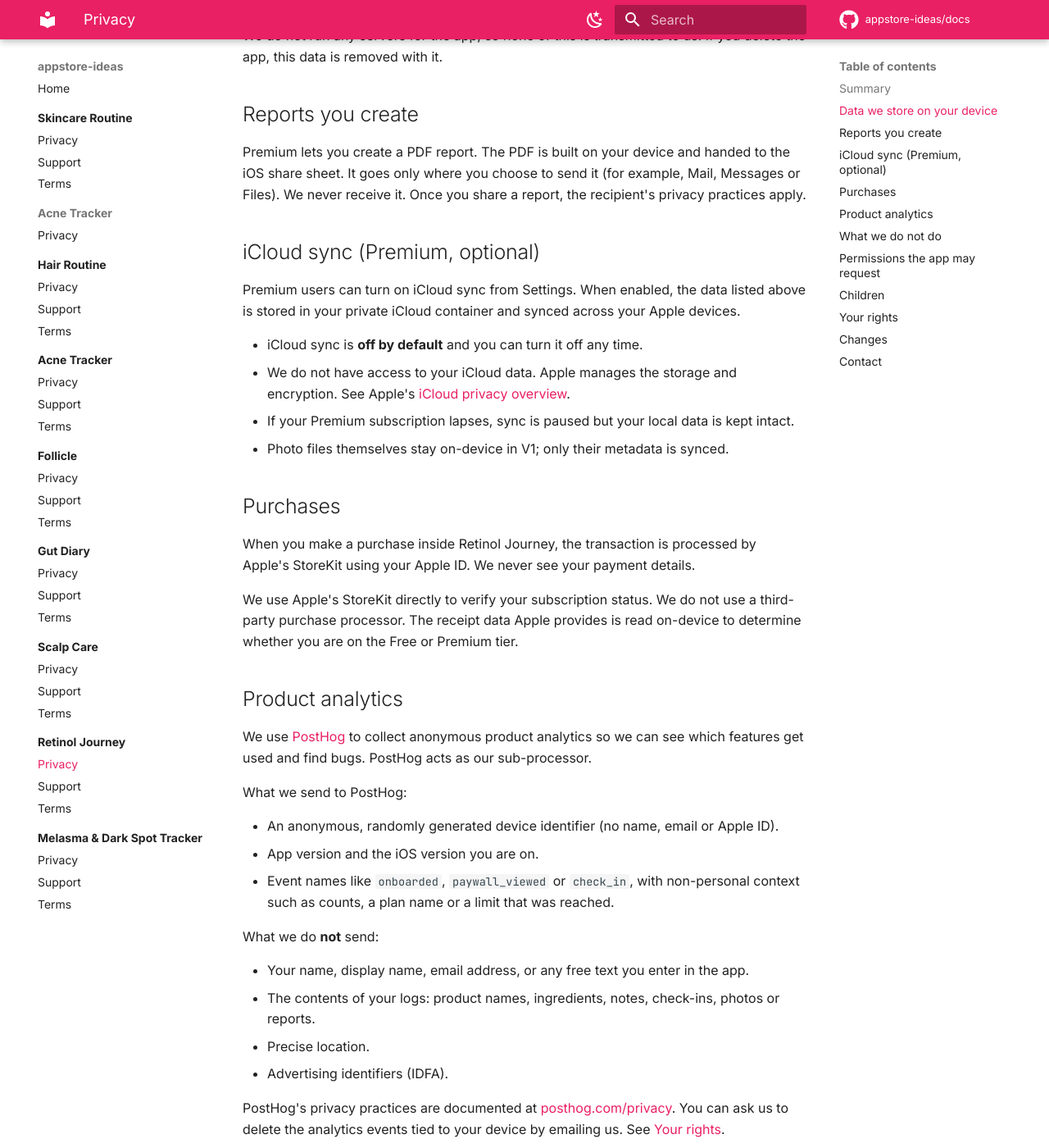
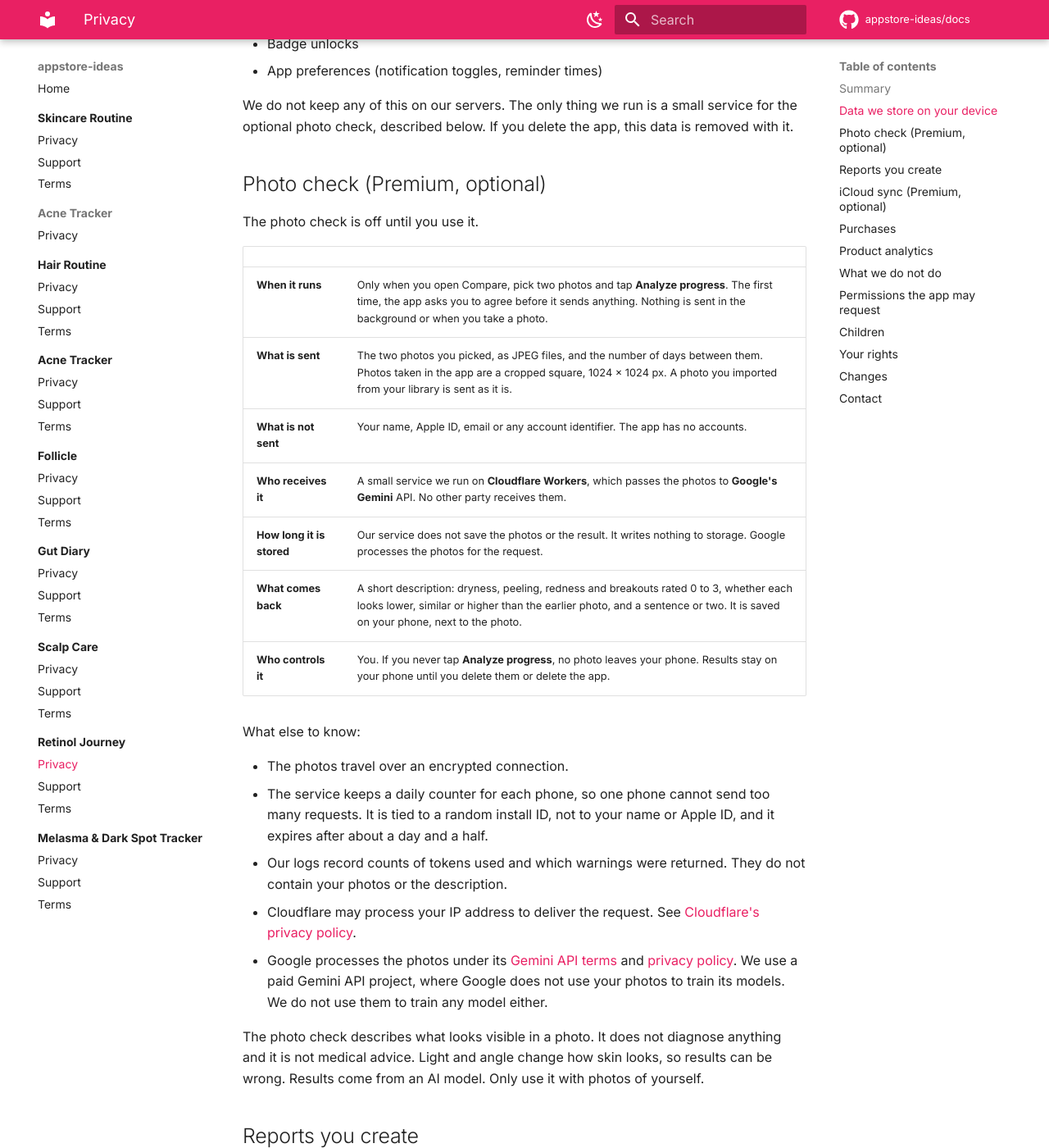
Before and after one commit to appstore-ideas/docs, an MkDocs documentation site: the page built from docs/apps/retinol-journey/privacy.md, in a window 1280 px wide and 1400 px high, scrolled down 1071 px. Shown: the whole window at 82% size. Built offline with MkDocs 1.6.1 and Material for MkDocs 9.7.7, drawn with Linux system fonts in a browser that asks for light colours; comment, search, counter and statistics services are not loaded; some of the changed text lies outside the part shown.

Commit message:
docs: describe the Retinol Journey AI photo check in privacy, terms and support

```diff
--- a/docs/apps/retinol-journey/privacy.md
+++ b/docs/apps/retinol-journey/privacy.md
@@ -1,14 +1,15 @@
 # Privacy Policy
 
-*Effective date: 2026-10-13*
+*Effective date: 2026-10-17*
 
 ## Summary
 
-Retinol Journey is built to keep your data on your device. Your products, routines, check-ins, logs, badges and progress photos never leave your phone. The third parties we use are limited to:
+Retinol Journey is built to keep your data on your device. Your products, routines, check-ins, logs and badges never leave your phone. Your progress photos stay on your phone too, with one exception: the optional Premium photo check, which only runs when you tap it (see [Photo check](#photo-check-premium-optional)). The third parties we use are limited to:
 
 - **Apple**: App Store distribution and StoreKit purchase processing.
 - **Apple iCloud** *(optional, Premium only)*: if you turn on iCloud sync, your data is stored in your private iCloud container. We never see it.
 - **PostHog**: anonymous product analytics so we can understand how features are used and improve the app.
+- **Cloudflare** and **Google (Gemini)**: only for the optional photo check. They process the two photos you choose, when you tap Analyze progress.
 
 We do not require any sign-in, do not link data to your name or Apple ID, and do not sell or share data for advertising.
 
@@ -27,7 +28,31 @@ The following information is created and stored only on your iPhone, in the app'
 - Badge unlocks
 - App preferences (notification toggles, reminder times)
 
-We do not run any servers for the app, so none of this is transmitted to us. If you delete the app, this data is removed with it.
+We do not keep any of this on our servers. The only thing we run is a small service for the optional photo check, described below. If you delete the app, this data is removed with it.
+
+## Photo check (Premium, optional)
+
+The photo check is off until you use it.
+
+| | |
+|---|---|
+| **When it runs** | Only when you open Compare, pick two photos and tap **Analyze progress**. The first time, the app asks you to agree before it sends anything. Nothing is sent in the background or when you take a photo. |
+| **What is sent** | The two photos you picked, as JPEG files, and the number of days between them. Photos taken in the app are a cropped square, 1024 × 1024 px. A photo you imported from your library is sent as it is. |
+| **What is not sent** | Your name, Apple ID, email or any account identifier. The app has no accounts. |
+| **Who receives it** | A small service we run on **Cloudflare Workers**, which passes the photos to **Google's Gemini** API. No other party receives them. |
+| **How long it is stored** | Our service does not save the photos or the result. It writes nothing to storage. Google processes the photos for the request. |
+| **What comes back** | A short description: dryness, peeling, redness and breakouts rated 0 to 3, whether each looks lower, similar or higher than the earlier photo, and a sentence or two. It is saved on your phone, next to the photo. |
+| **Who controls it** | You. If you never tap **Analyze progress**, no photo leaves your phone. Results stay on your phone until you delete them or delete the app. |
+
+What else to know:
+
+- The photos travel over an encrypted connection.
+- The service keeps a daily counter for each phone, so one phone cannot send too many requests. It is tied to a random install ID, not to your name or Apple ID, and it expires after about a day and a half.
+- Our logs record counts of tokens used and which warnings were returned. They do not contain your photos or the description.
+- Cloudflare may process your IP address to deliver the request. See [Cloudflare's privacy policy](https://www.cloudflare.com/privacypolicy/).
+- Google processes the photos under its [Gemini API terms](https://ai.google.dev/gemini-api/terms) and [privacy policy](https://policies.google.com/privacy). We use a paid Gemini API project, where Google does not use your photos to train its models. We do not use them to train any model either.
+
+The photo check describes what looks visible in a photo. It does not diagnose anything and it is not medical advice. Light and angle change how skin looks, so results can be wrong. Results come from an AI model. Only use it with photos of yourself.
 
 ## Reports you create
 
@@ -56,7 +81,7 @@ What we send to PostHog:
 
 - An anonymous, randomly generated device identifier (no name, email or Apple ID).
 - App version and the iOS version you are on.
-- Event names like `onboarded`, `paywall_viewed` or `check_in`, with non-personal context such as counts, a plan name or a limit that was reached.
+- Event names like `onboarded`, `paywall_viewed`, `check_in` or `progress_analyzed`, with non-personal context such as counts, a plan name or a limit that was reached.
 
 What we do **not** send:
 
@@ -74,12 +99,13 @@ PostHog's privacy practices are documented at [posthog.com/privacy](https://post
 - We do not use advertising identifiers.
 - We do not sell or share your data for marketing.
 - We do not collect crash reports.
-- We do not analyze or score your photos. Any on-screen guide is a positioning aid only. There is no face scan, skin scan or AI analysis.
+- We do not analyze your photos in the background. A photo is only sent when you tap Analyze progress, and we do not score your skin.
+- We do not store face data. Face detection while you take a photo runs on your phone and is only used to help you line up the shot.
 - We do not give medical advice. Anything the app flags is an organizational heads-up, not clinical guidance.
 
 ## Permissions the app may request
 
-- **Camera**: to capture progress photos for the journal and to scan product barcodes. The camera feed is processed locally and never streamed off-device.
+- **Camera**: to capture progress photos for the journal and to scan product barcodes. The camera feed and face detection run on your phone and are never streamed off-device. A photo only leaves your phone if you use the photo check.
 - **Photo library**: only when you pick a photo for the journal.
 - **Notifications**: for AM and PM routine reminders, retinoid-night reminders on your planned nights (Premium) and per-product reminders (Premium). All schedules are local. You can disable any of these in the app's Reminders screen.
 
@@ -91,7 +117,7 @@ Retinol Journey is not directed to children under 13. We do not knowingly collec
 
 You can remove all of your on-device data at any time by deleting the app.
 
-For data held by our sub-processor (PostHog) or by Apple, email [retinoljourney@omegion.dev](mailto:retinoljourney@omegion.dev) and we will help you delete it, subject to each provider's policies. We typically respond within seven days.
+For data held by our sub-processors (PostHog, Cloudflare, Google) or by Apple, email [retinoljourney@omegion.dev](mailto:retinoljourney@omegion.dev) and we will help you delete it, subject to each provider's policies. We typically respond within seven days.
 
 Depending on where you live, you may have additional rights under GDPR, CCPA or other privacy laws, including the right to access, correct or export your data. Use the contact email above to make any such request.
 
```
Also changed, not shown: docs/apps/retinol-journey/index.md (+5 -2 lines), docs/apps/retinol-journey/support.md (+12 -2 lines), docs/apps/retinol-journey/terms.md (+16 -3 lines), docs/index.md (+1 -1 lines).
